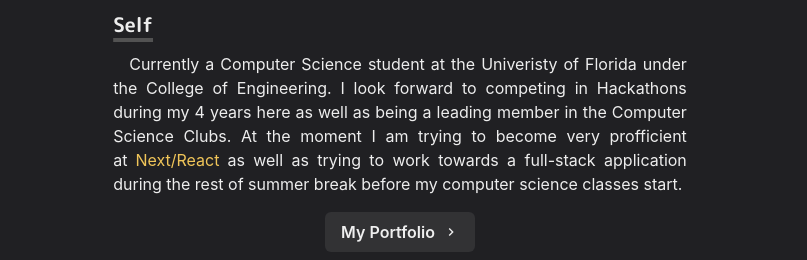
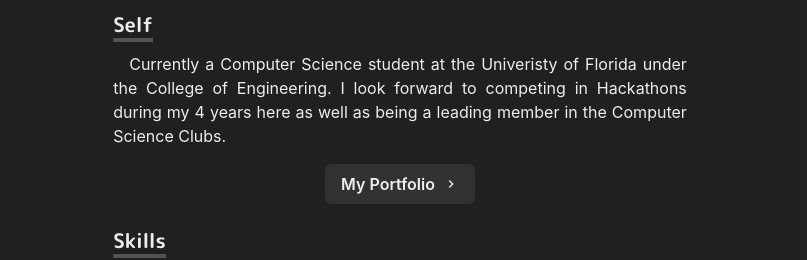
Before and after one commit to ioritzeguileor/ioritzeguileorcv, a Next.js app: page / in a window 1280 px wide. Shown: the part 559-819 px from the top of the page, without its empty margins (240-1047 px from the left). Built offline with nearby package versions, Linux system fonts and the light colour scheme.

Commit message:
Update index.js

```diff
--- a/pages/index.js
+++ b/pages/index.js
@@ -79,9 +79,7 @@ const Home = () => (
           Self
         </Heading>
         <Paragraph>
-          Currently a Computer Science student at the Univeristy of Florida under the College of Engineering. I look forward to competing in Hackathons during my 4 years here as well as being a leading member in the Computer Science Clubs. At the moment I am trying to become very profficient at{''}<LinkItem href="https://nextjs.org/" target="_blank">
-          <Link>Next/React</Link></LinkItem>
-               as well as trying to work towards a full-stack application during the rest of summer break before my computer science classes start.{' '}
+          Currently a Computer Science student at the Univeristy of Florida under the College of Engineering. I look forward to competing in Hackathons during my 4 years here as well as being a leading member in the Computer Science Clubs.
         </Paragraph>
         <Box align="center" my={4}>
           <NextLink href="/works" passHref scroll={false}>
```
